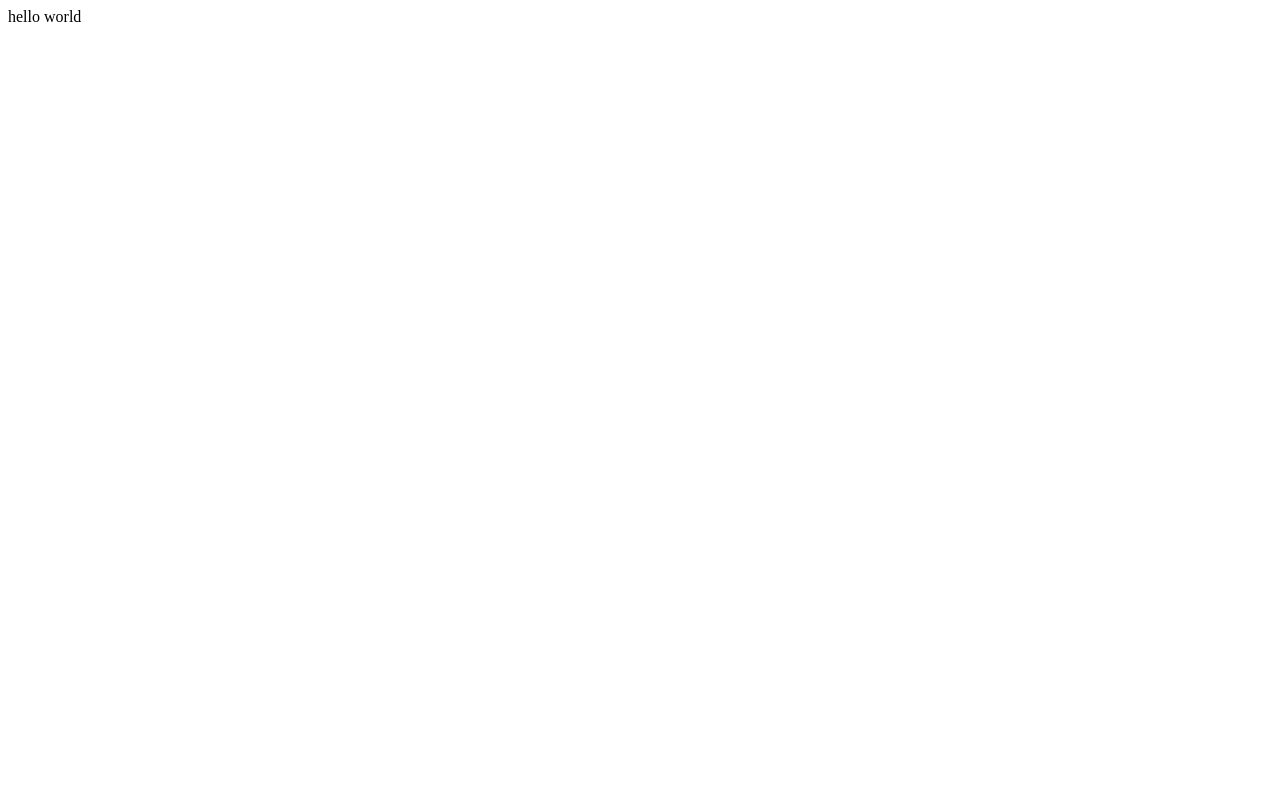
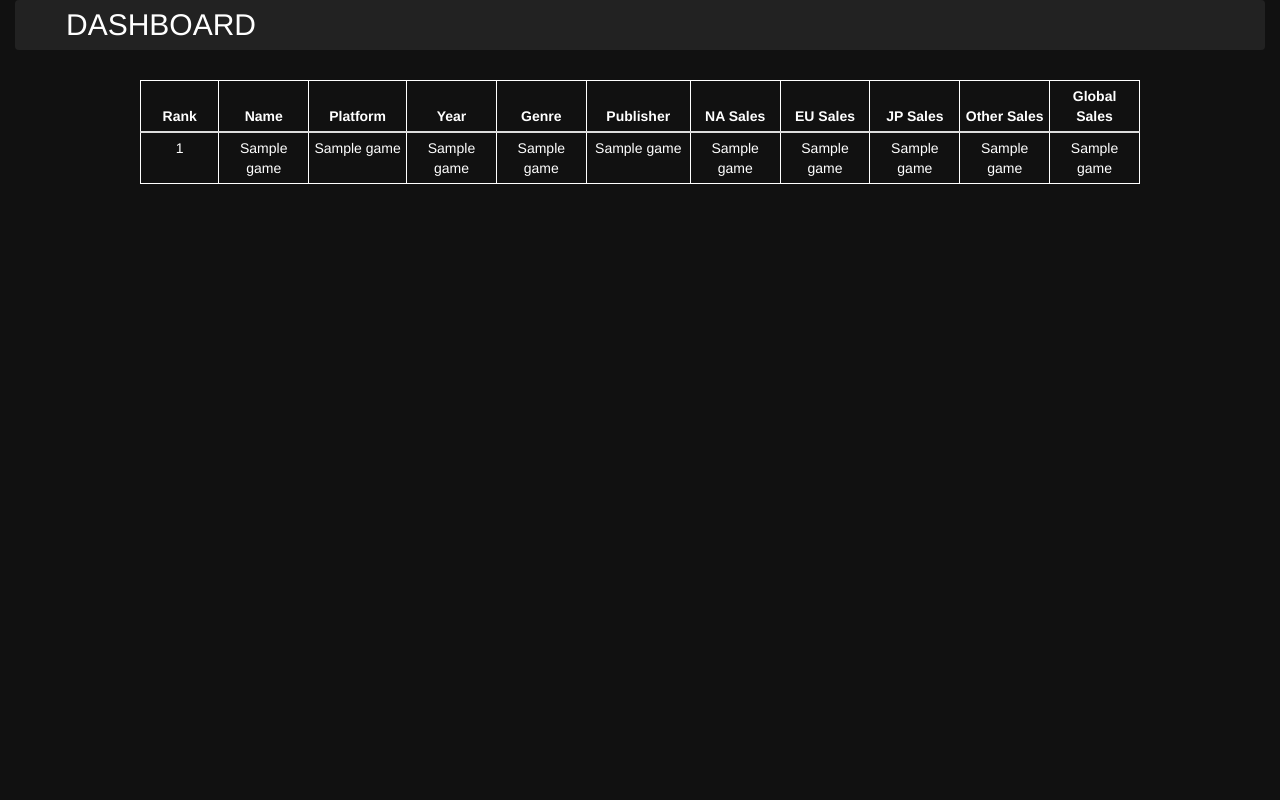
Before and after one commit to mmheredia/Video-Game-Sales-Dashboard, a Flask app: page / in a window 1280 px wide. Before the commit the page is almost empty. Run offline with Flask 2, Linux system fonts and the light colour scheme; a database or web service that is not in the repository returns one stand-in record (values such as "Sample title"); some libraries are stand-ins or nearby versions.

Commit message:
starter with postgres table loaded

```diff
--- a/app/app.py
+++ b/app/app.py
@@ -2,15 +2,20 @@
 # Imports
 from flask import Flask
 from flask import render_template, request
+import psycopg2
 
 # Init App
 app = Flask(__name__)
+# Database Connection
+con = psycopg2.connect(database="VideoGamesProject", user="postgres", password="postgres", host="127.0.0.1", port="5432")
+cursor = con.cursor()
 
 # Route Section
-@app.route('/')
-@app.route('/index')
+@app.route('/', methods=['get'])
 def index():
-    return "hello world"
+    cursor.execute("select * from games_data")
+    result = cursor.fetchall()
+    return render_template("index.html", data=result)
 
 if __name__ == "__main__":
     app.run(debug=True)
--- a/app/static/css/style.css
+++ b/app/static/css/style.css
@@ -0,0 +1,38 @@
+body {
+  background-color: #111111;
+  color: white !important;
+}
+
+.container {
+  width: 100%;
+  padding-bottom: 1rem;
+}
+
+nav {
+  background-color: #222222;
+  font-size: 30px;
+  padding-left: 5rem;
+  padding-top: 3px;
+}
+
+a {
+  color: white;
+}
+
+table, th, td {
+  border: 1px solid white;
+}
+
+th, td {
+  text-align: center;
+}
+
+.table {
+  width: 80%;
+  margin-left: auto;
+  margin-right: auto;
+}
+
+col {
+  width: 300px;
+}
--- a/app/templates/index.html
+++ b/app/templates/index.html
@@ -3,14 +3,66 @@
 <head>
     <meta charset="UTF-8">
     <meta http-equiv="X-UA-Compatible" content="IE=edge">
+    <link rel="stylesheet" href="https://maxcdn.bootstrapcdn.com/bootstrap/3.3.7/css/bootstrap.min.css">
     <meta name="viewport" content="width=device-width, initial-scale=1.0">
-    <link rel="stylesheet" href="https://maxcdn.bootstrapcdn.com/bootstrap/3.3.7/css/bootstrap.min.css">
-    <link rel="stylesheet" href={{url_for('static', filename='/style.css')}}>
+    <link rel="stylesheet" href={{url_for('static', filename='css/style.css')}}>
     <title>Video Game Dashboard</title>
 </head>
 <body>
-
-
-    <script src={{url_for('static', filename='/script.js')}}></script>
+    <div class="container">
+        <nav class="navbar">
+            <a class="navbar-head" href="index.html">DASHBOARD</a>
+        </nav>
+    </div>
+        <div class="container">
+            <table class="table table-condensed">
+                <colgroup>
+                    <col class="sm">
+                    <col class="md">
+                    <col class="md">
+                    <col class="md">
+                    <col class="md">
+                    <col class="md">
+                    <col class="md">
+                    <col class="md">
+                    <col class="md">
+                    <col class="md">
+                    <col class="md">
+                </colgroup>
+                <thead class="thead">
+                    <tr>
+                      <th>Rank</th>
+                      <th>Name</th>
+                      <th>Platform</th>
+                      <th>Year</th>
+                      <th>Genre</th>
+                      <th>Publisher</th>
+                      <th>NA Sales</th>
+                      <th>EU Sales</th>
+                      <th>JP Sales</th>
+                      <th>Other Sales</th>
+                      <th>Global Sales</th>
+                    </tr>
+                </thead>
+                <tbody>
+                    {% for row in data %}
+                        <tr>
+                            <td>{{ row[0] }}</td>
+                            <td>{{ row[1] }}</td>
+                            <td>{{ row[2] }}</td>
+                            <td>{{ row[3] }}</td>
+                            <td>{{ row[4] }}</td>
+                            <td>{{ row[5] }}</td>
+                            <td>{{ row[6] }}</td>
+                            <td>{{ row[7] }}</td>
+                            <td>{{ row[8] }}</td>
+                            <td>{{ row[9] }}</td>
+                            <td>{{ row[10] }}</td>
+                        </tr>
+                    {% endfor %}
+                </tbody>
+            </table>
+        </div>
+    <script src={{url_for('static', filename='js/script.js')}}></script>
 </body>
 </html>
```
